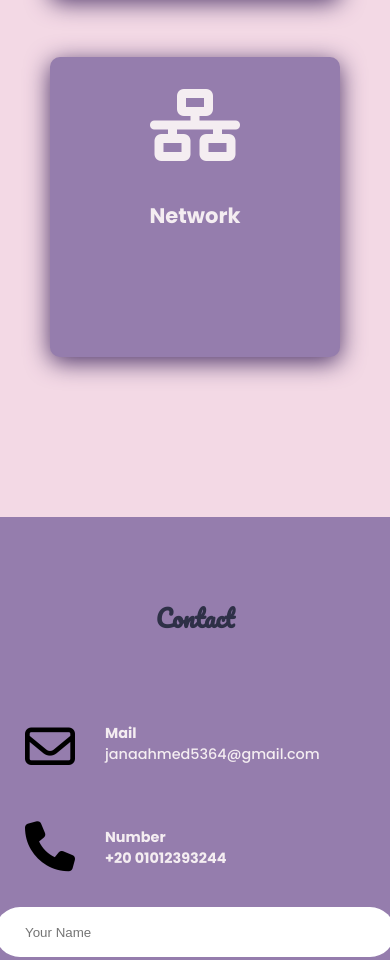
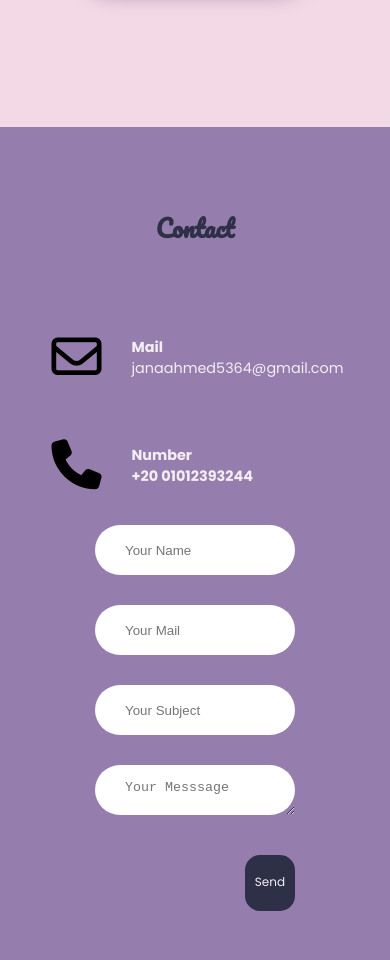
Before and after one commit to JanaAhmed123/Portfolio, a plain HTML site: page index.html in a window 390 px wide. Shown: the part 1685-2645 px from the top of the page. Drawn offline with Linux system fonts and the light colour scheme.

Commit message:
Add files via upload

```diff
--- a/index.html
+++ b/index.html
@@ -66,7 +66,7 @@
     <h1 class="Contact_title">Contact</h1>
 <div class="Contact_info">
 <div class="Contacts">
-<div class="Mail">
+<div class="Mmail">
 <div class="Mail_icon">
     <i class="fa-regular fa-envelope"></i>
 </div>
--- a/style.css
+++ b/style.css
@@ -178,10 +178,11 @@ color:#2E3047 ;
     justify-content:center;
     gap: 50px;
 }
-.Mail,.Number{
+.Mmail,.Number{
     display: flex;
     flex-direction: row;
     gap: 30px;
+    padding-left:30px ;
 }
 .Mail_info a ,.Mail_word ,.Number_word,.Number_num{
 text-decoration: none;
@@ -191,9 +192,6 @@ color: #f4edf1;
 }
 .Mail_icon,.Number_icon{
     font-size: 50px;
-}
-.Number{
-    padding-left:30px ;
 }
 .Contact_info{
     display: flex;
@@ -270,6 +268,27 @@ footer .footer_icons a{
         flex-direction: column;
         align-items: center;
     }
+    .traffic_light,.RAM,.Network{
+        background-color: #957DAD;
+        width: 200px;
+        height: 200px;
+        margin: 15px;
+        padding-top:15px ;
+        border-radius: 10px;
+
+    }
+
+    .Name,.Mail,.Message,.Subject{
+        width: 200px;
+        height: 50px;
+
+    }
+    .Message{
+        padding-top:15px;
+    }
+    .Mmail,.Number{
+        padding-left:5px ;
+    }
 
     .Contact_info{
         flex-direction: column;
```
